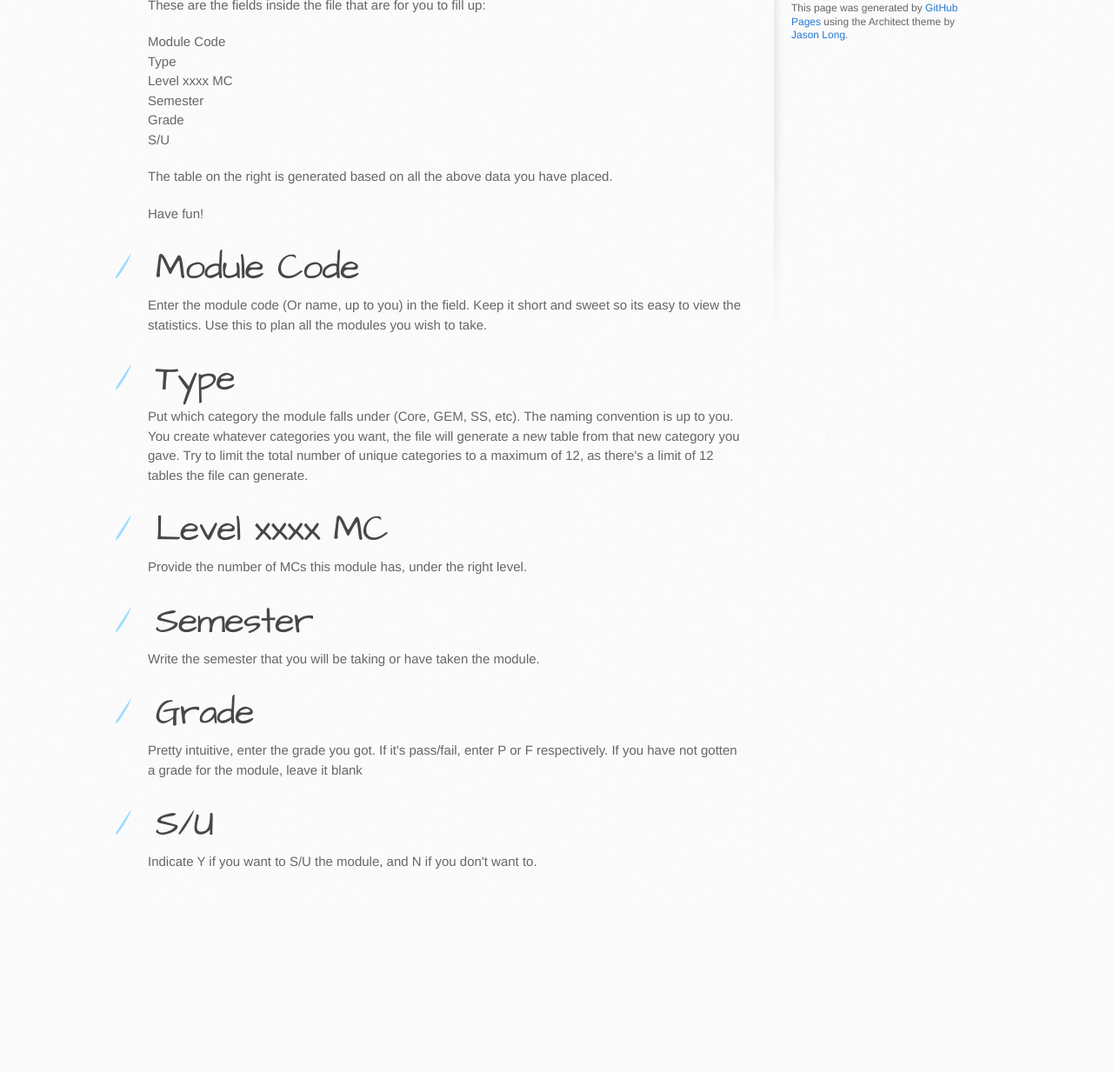
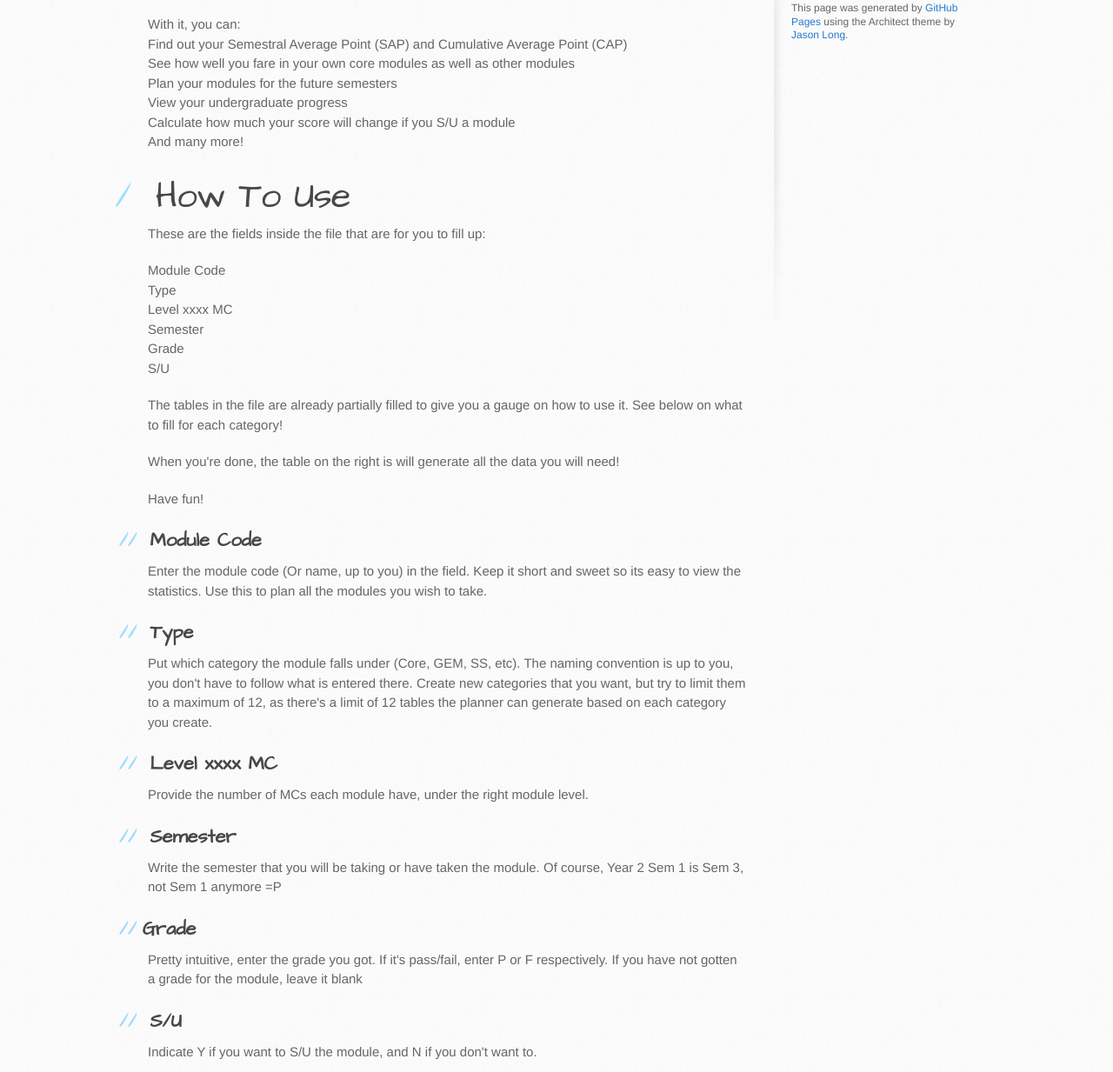
Before and after one commit to eugenecys/NUS-Module-Planner, a plain HTML site: page index.html in a window 1280 px wide. Shown: the part 669-1902 px from the top of the page at 87% size. Before the commit the page ends 1714 px from the top, so only its background shows below. Drawn offline with Linux system fonts and the light colour scheme.

Commit message:
Changed layout

```diff
--- a/index.html
+++ b/index.html
@@ -22,7 +22,7 @@
 		<div class="row">
 		<div class="span5">
         <h1>NUS Module Planner</h1>
-        <h2>A tool for all NUS students to record all the modules they have taken so far and plan what they wish to take in future semesters, and generate essential information for their reference</h2>
+        <h2>A tool for all NUS students record and view their undergraduate progress, and plan their future modules!</h2>
         <a href="https://github.com/eugenecys/NUS-Module-Planner" class="button"><small>View project on</small>GitHub</a>
 
 	  </div>
@@ -37,21 +37,26 @@
 
     </header>
 
-	<!--
-
-	  <div class="span4">
-		<img src = "images/moduleplanner.png"></img>
-	  </div>
-	  -->
-
-
     <div id="content-wrapper">
       <div class="inner clearfix">
         <section id="main-content">
           <h1>
-<a name="nus-module-planner" class="anchor" href="#nus-module-planner"><span class="octicon octicon-link"></span></a>NUS-Module-Planner</h1>
+<a name="nus-module-planner" class="anchor" href="#nus-module-planner"><span class="octicon octicon-link"></span></a>What is it?</h1>
 
-<p>A tool for all NUS students to record all the modules they have taken so far and plan what they wish to take in future semesters, and generate essential information for their reference.</p>
+<p>It's an Excel spreadsheet for you to record all the modules you have taken so far, and also plan what you wish to take in the future!
+		It is loaded with tons of formulae to help generate useful information about your progress!</p>
+
+<p>With it, you can:<br>
+Find out your Semestral Average Point (SAP) and Cumulative Average Point (CAP)<br>
+See how well you fare in your own core modules as well as other modules<br>
+Plan your modules for the future semesters<br>
+View your undergraduate progress<br>
+Calculate how much your score will change if you S/U a module<br>
+And many more!
+</p>
+
+<h1>
+<a name="how-to-use" class="anchor" href="#how-to-use"><span class="octicon octicon-link"></span></a>How To Use</h1>
 
 <p>These are the fields inside the file that are for you to fill up:</p>
 
@@ -62,41 +67,46 @@ Semester<br>
 Grade<br>
 S/U</b></p>
 
-<p>The table on the right is generated based on all the above data you have placed. </p>
+<p>The tables in the file are already partially filled to give you a gauge on how to use it.
+See below on what to fill for each category!</p>
+
+<p>When you're done, the table on the right is will generate all the data you will need!</p>
 
 <p>Have fun!</p>
 
-<h1>
-<a name="module-code" class="anchor" href="#module-code"><span class="octicon octicon-link"></span></a>Module Code</h1>
+
+<h2>
+<a name="module-code" class="anchor" href="#module-code"><span class="octicon octicon-link"></span></a>Module Code</h2>
 
 <p>Enter the module code (Or name, up to you) in the field. Keep it short and sweet so its easy to view the statistics.
 Use this to plan all the modules you wish to take.</p>
 
-<h1>
-<a name="type" class="anchor" href="#type"><span class="octicon octicon-link"></span></a>Type</h1>
+<h2>
+<a name="type" class="anchor" href="#type"><span class="octicon octicon-link"></span></a>Type</h2>
 
-<p>Put which category the module falls under (Core, GEM, SS, etc). The naming convention is up to you.
-You create whatever categories you want, the file will generate a new table from that new category you gave.
-Try to limit the total number of unique categories to a maximum of 12, as there's a limit of 12 tables the file can generate.</p>
+<p>Put which category the module falls under (Core, GEM, SS, etc). The naming convention is up to you, you don't have to follow what is entered there.
+Create new categories that you want, but try to limit them to a maximum of 12,
+as there's a limit of 12 tables the planner can generate based on each category you create.
+</p>
 
-<h1>
-<a name="level-xxxx-mc" class="anchor" href="#level-xxxx-mc"><span class="octicon octicon-link"></span></a>Level xxxx MC</h1>
+<h2>
+<a name="level-xxxx-mc" class="anchor" href="#level-xxxx-mc"><span class="octicon octicon-link"></span></a>Level xxxx MC</h2>
 
-<p>Provide the number of MCs this module has, under the right level. </p>
+<p>Provide the number of MCs each module have, under the right module level. </p>
 
-<h1>
-<a name="semester" class="anchor" href="#semester"><span class="octicon octicon-link"></span></a>Semester</h1>
+<h2>
+<a name="semester" class="anchor" href="#semester"><span class="octicon octicon-link"></span></a>Semester</h2>
 
-<p>Write the semester that you will be taking or have taken the module. </p>
+<p>Write the semester that you will be taking or have taken the module. Of course, Year 2 Sem 1 is Sem 3, not Sem 1 anymore =P</p>
 
-<h1>
-<a name="grade" class="anchor" href="#grade"><span class="octicon octicon-link"></span></a>Grade</h1>
+<h2
+<a name="grade" class="anchor" href="#grade"><span class="octicon octicon-link"></span></a>Grade</h2>
 
 <p>Pretty intuitive, enter the grade you got. If it's pass/fail, enter P or F respectively.
 If you have not gotten a grade for the module, leave it blank</p>
 
-<h1>
-<a name="su" class="anchor" href="#su"><span class="octicon octicon-link"></span></a>S/U</h1>
+<h2>
+<a name="su" class="anchor" href="#su"><span class="octicon octicon-link"></span></a>S/U</h2>
 
 <p>Indicate Y if you want to S/U the module, and N if you don't want to. </p>
         </section>
```
